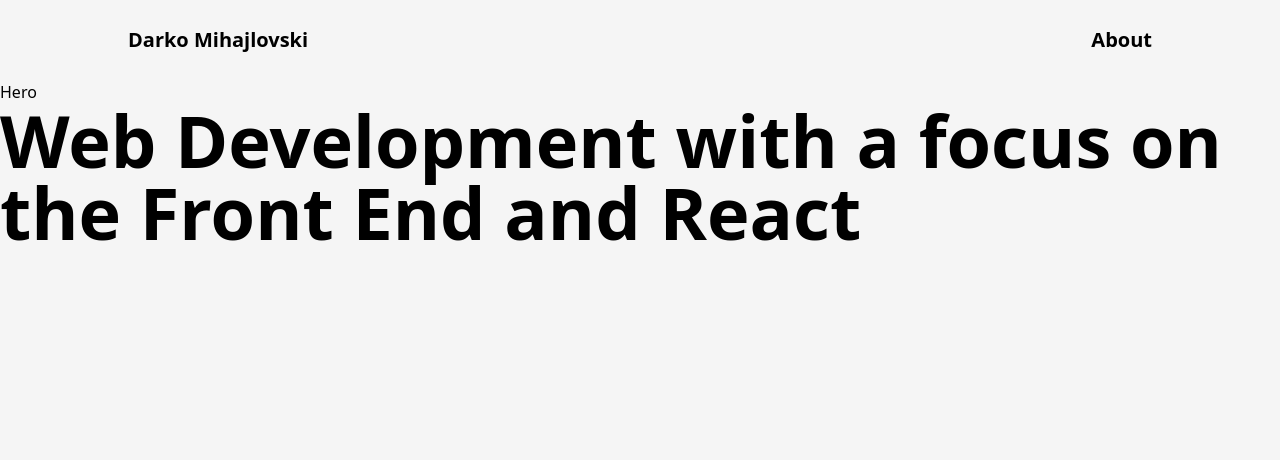
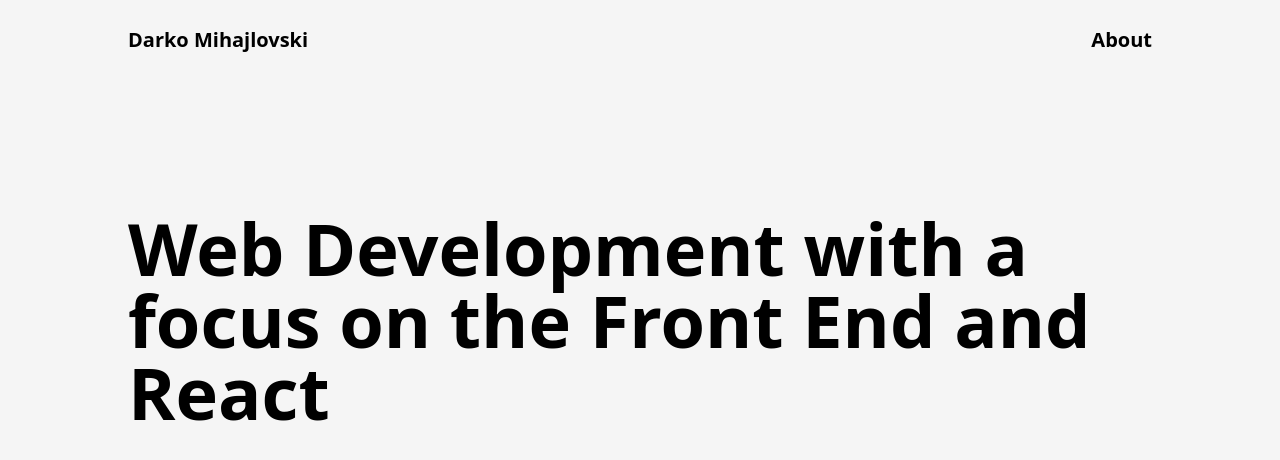
Before and after one commit to DarkoM996/nextjs-dev-portfolio, a Next.js app: page /components/Hero in a window 1280 px wide. Shown: the top 460 px of the page. Built offline with nearby package versions, Linux system fonts and the light colour scheme.

Commit message:
working section for now

```diff
--- a/pages/components/Hero.tsx
+++ b/pages/components/Hero.tsx
@@ -2,9 +2,8 @@
 
 const Hero = () => {
   return (
-    <main>
-      Hero
-      <div className="">
+    <main className="max-w-screen-3xl mx-auto w-full h-[60vh] relative px-6 py-4 lg:px-32">
+      <div className="flex flex-col justify-center items-start w-full h-full">
         {/* Working Title */}
         <h1 className="text-5xl md:text-6xl lg:text-7xl font-bold">
           Web Development with a focus on the Front End and React
```
